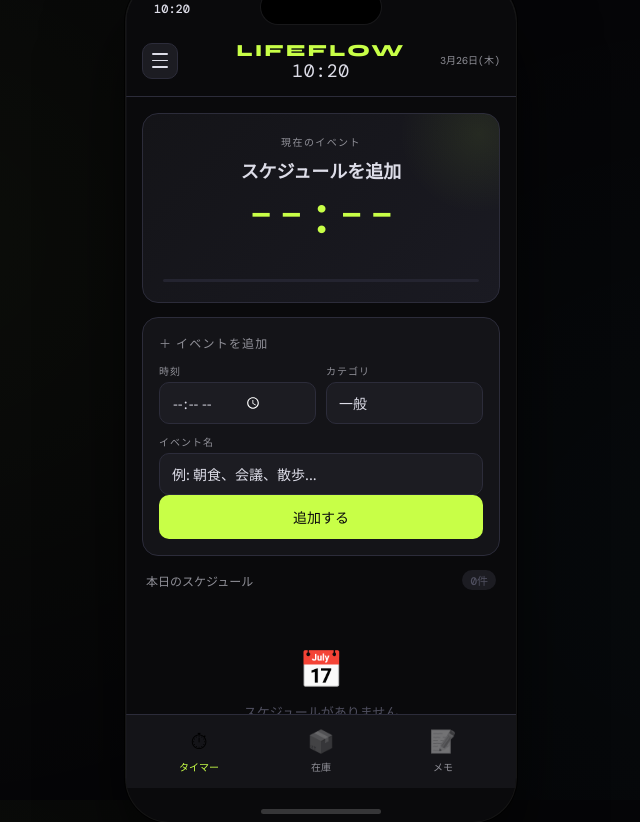
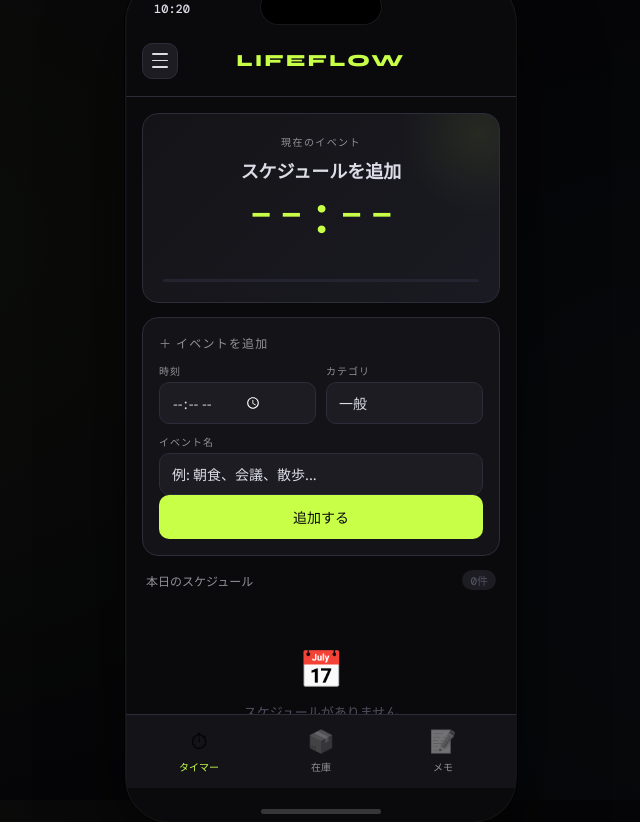
Before and after one commit to ky-oic/life-timer, a plain HTML site: page index.html in a window 1280 px wide. Shown: the whole page, without its empty margins (319-959 px from the left). Drawn offline with nearby package versions, Linux system fonts and the light colour scheme; a web font is replaced by a local one.

Commit message:
Update index.html

```diff
--- a/index.html
+++ b/index.html
@@ -37,7 +37,6 @@
       </button>
       <div class="header-center">
         <div class="logo">LIFEFLOW</div>
-        <div class="header-clock" id="header-clock">--:--:--</div>
       </div>
       <div class="header-date" id="header-date"></div>
     </header>
```
